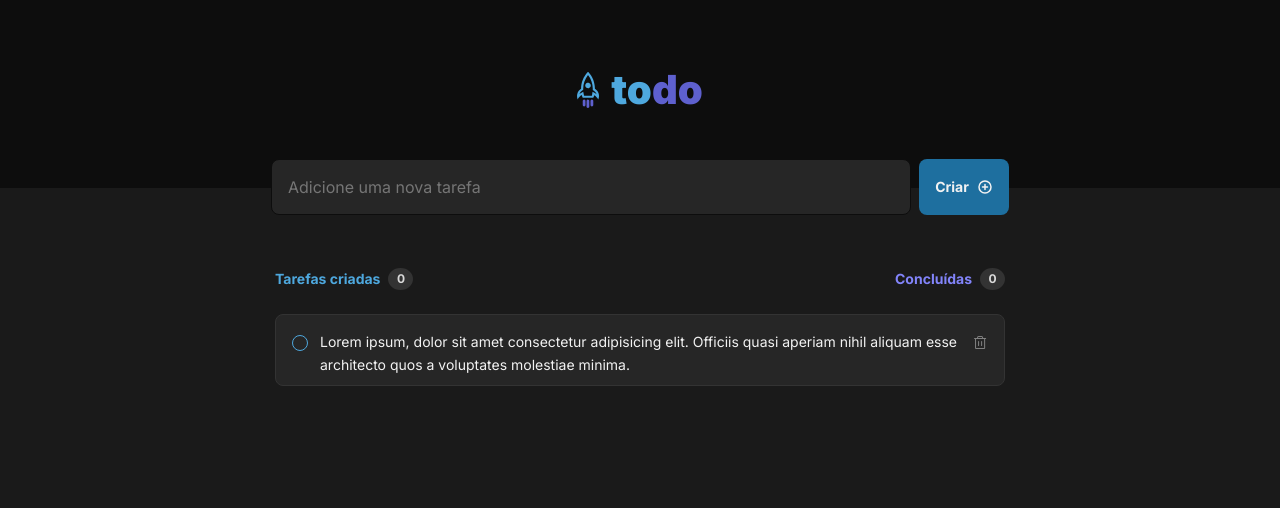
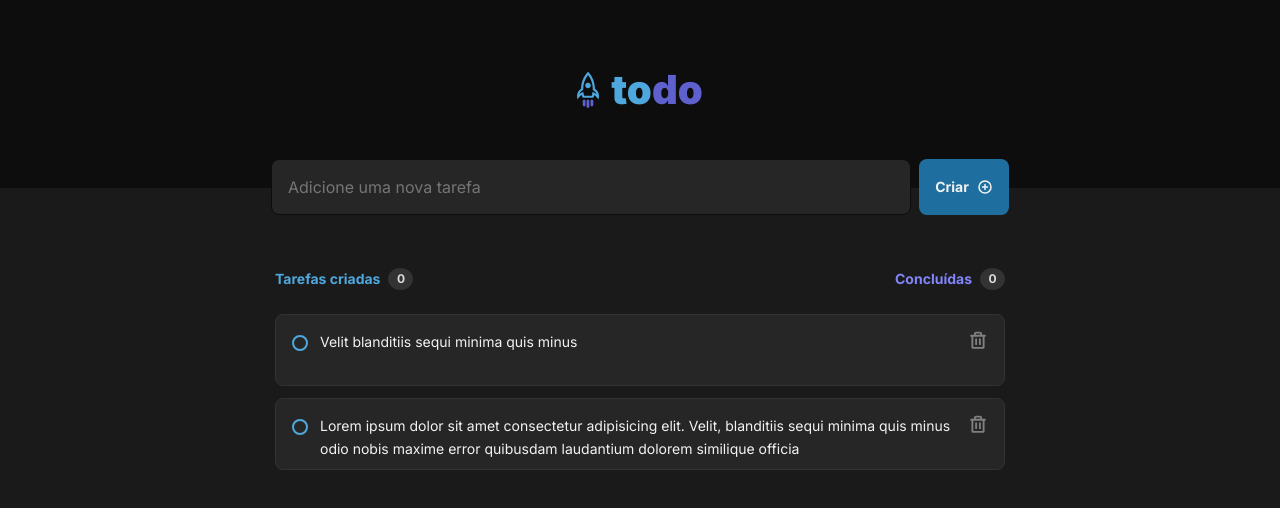
Before and after one commit to ligiapretel/desafio-ignite-todo-list, a React (Vite) app: page / in a window 1280 px wide. Shown: the top 508 px of the page. Built offline with nearby package versions, Linux system fonts and the light colour scheme.

Commit message:
feature: Exibindo tarefas dinâmicas e criando condicional para exibir quadro de tarefas vazias

```diff
--- a/src/App.jsx
+++ b/src/App.jsx
@@ -10,7 +10,6 @@ export function App() {
     <>
       <Header />
       <AddTaskBar />
-      <TasksInfo />
     </>
   )
 }
--- a/src/components/AddTaskBar.jsx
+++ b/src/components/AddTaskBar.jsx
@@ -1,12 +1,47 @@
 import styles from './AddTaskBar.module.css';
 import { PlusCircle } from '@phosphor-icons/react';
+import { TasksInfo } from './TasksInfo';
+import { TaskEmpty } from './TaskEmpty';
+import { TaskCard } from './TaskCard';
 
 export function AddTaskBar(){
+    const tasks = [
+        {
+            id: 1,
+            description: 'Velit blanditiis sequi minima quis minus',
+            isDone: false,
+        },
+        {
+            id: 2,
+            description: 'Lorem ipsum dolor sit amet consectetur adipisicing elit. Velit, blanditiis sequi minima quis minus odio nobis maxime error quibusdam laudantium dolorem similique officia',
+            isDone: true,
+        },
+    ]
 
     return(
-        <div className={styles.container}>
-            <input type="text" placeholder="Adicione uma nova tarefa" />
-            <button>Criar <PlusCircle size={16} weight="bold"/></button>
-        </div>
+            <>
+                <form className={styles.container}>
+                    <input
+                        type="text"
+                        placeholder="Adicione uma nova tarefa"
+                        />
+                    <button type='submit'>
+                        Criar <PlusCircle size={16} weight="bold"/>
+                    </button>
+                </form>
+
+                <TasksInfo />
+
+                {
+                    tasks.length === 0
+                    ? <TaskEmpty />
+                    : tasks.map(item=>
+                        <TaskCard
+                            key={item.id}
+                            description={item.description}
+                        />
+                    )
+                }
+            </>
     )
 }
--- a/src/components/TaskCard.jsx
+++ b/src/components/TaskCard.jsx
@@ -1,14 +1,12 @@
 import styles from './TaskCard.module.css';
 import { Trash } from '@phosphor-icons/react';
 
-export function TaskCard(){
+export function TaskCard({description, isDone}){
     return(
-        <>
         <div className={styles.card}>
             <input type="checkbox" id='check-item'/>
-            <label for='check-item'>Lorem ipsum, dolor sit amet consectetur adipisicing elit. Officiis quasi aperiam nihil aliquam esse architecto quos a voluptates molestiae minima.</label>
-            <Trash size={24} className={styles.delete}/>
+            <label htmlFor='check-item'>{description}</label>
+            <Trash size={20} weight={'bold'} className={styles.delete}/>
         </div>
-        </>
     )
 }
--- a/src/components/TaskCard.module.css
+++ b/src/components/TaskCard.module.css
@@ -3,6 +3,8 @@
     border: 1px solid var(--gray-400);
     border-radius: 8px;
     height: 4.5rem;
+    width: 45.625rem;
+    margin: 0 auto 0.75rem auto;
     padding: 1rem;
     display: flex;
     align-items: flex-start;
@@ -12,6 +14,11 @@
 .card > label {
     font-size: 0.875rem;
     color: var(--gray-100);
+    flex-grow: 1;
+}
+
+.delete {
+    flex-shrink: 0;
 }
 
 .delete:hover {
@@ -26,7 +33,7 @@
     align-items: center;
     flex-shrink: 0;
     margin-top: 0.2rem;
-    border: 1px solid var(--blue);
+    border: 2px solid var(--blue);
     border-radius:50%;
     width: 1rem;
     height: 1rem;
--- a/src/components/TaskEmpty.module.css
+++ b/src/components/TaskEmpty.module.css
@@ -2,6 +2,8 @@
     display: flex;
     flex-direction: column;
     align-items: center;
+    width: 45.625rem;
+    margin: 0 auto;
     padding: 4rem 1.5rem;
     border-top: 1px solid var(--gray-400);
 }
--- a/src/components/TasksInfo.jsx
+++ b/src/components/TasksInfo.jsx
@@ -1,6 +1,4 @@
 import styles from './TasksInfo.module.css';
-import { TaskEmpty } from './TaskEmpty';
-import { TaskCard } from './TaskCard';
 
 export function TasksInfo(){
     return(
@@ -15,8 +13,6 @@ export function TasksInfo(){
                     <span className={styles.counter}>0</span>
                 </div>
             </div>
-            {/* <TaskEmpty /> */}
-            <TaskCard />
         </div>
     )
 }
```
